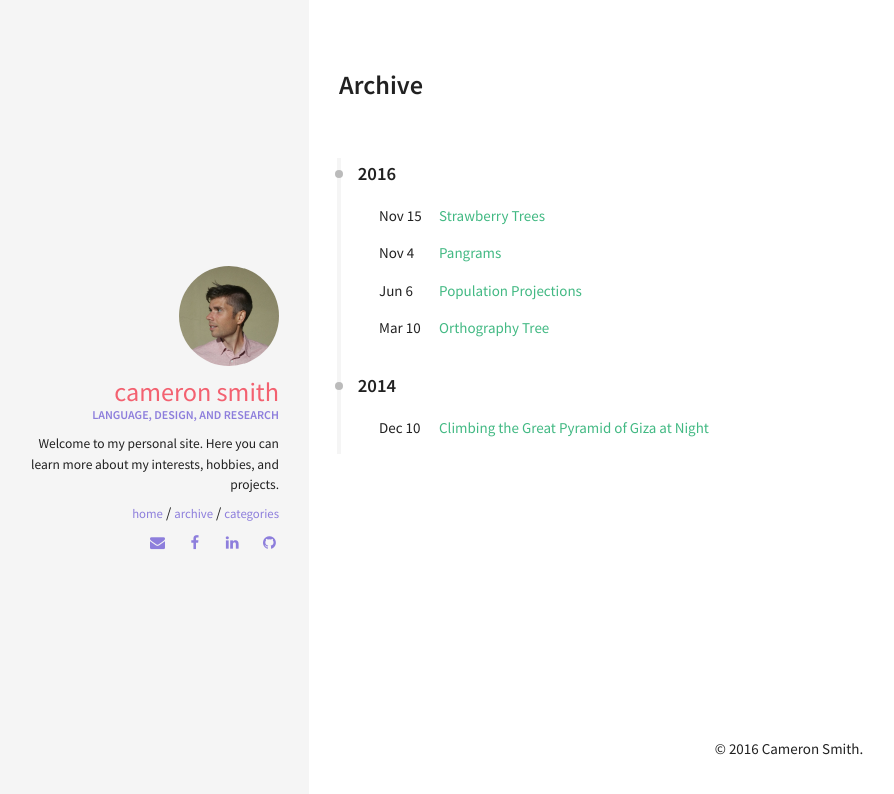
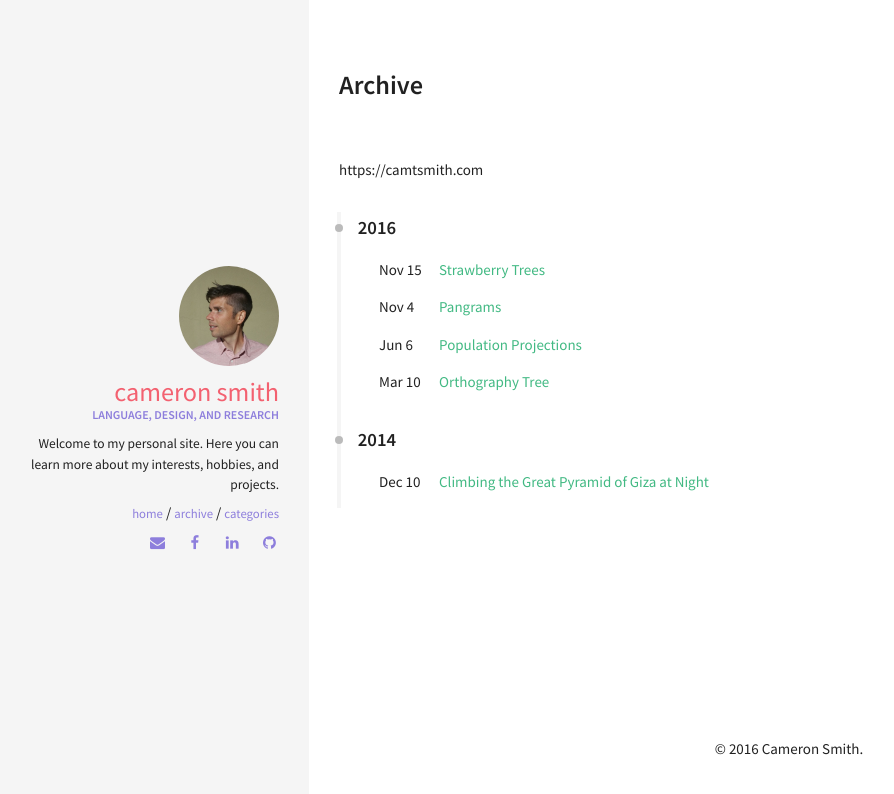
Before and after one commit to camoverride/camoverride.github.io, a Jekyll site: the page built from archive.html, in a window 1280 px wide. Shown: the top 794 px of the page, without its empty margins (11-905 px from the left). Built offline with Jekyll 4.4.1, drawn with Linux system fonts in a browser that asks for light colours.

Commit message:
testing site.url

```diff
--- a/_config.yml
+++ b/_config.yml
@@ -8,7 +8,6 @@ email:
 description: A person interested in language, art, and research.
 url: https://camtsmith.com
 
-# the base hostname & protocol for your site
 #
 ###################################
 # Jekyll configuration
--- a/archive.html
+++ b/archive.html
@@ -4,6 +4,8 @@ title:  Archive
 permalink: /archive/
 ---
 <div class="archive">
+
+<p>{{ site.url }}</p>
   <div class="timeline" id="timeline">
     {% for post in site.posts %}
     {% unless post.next %}
```
